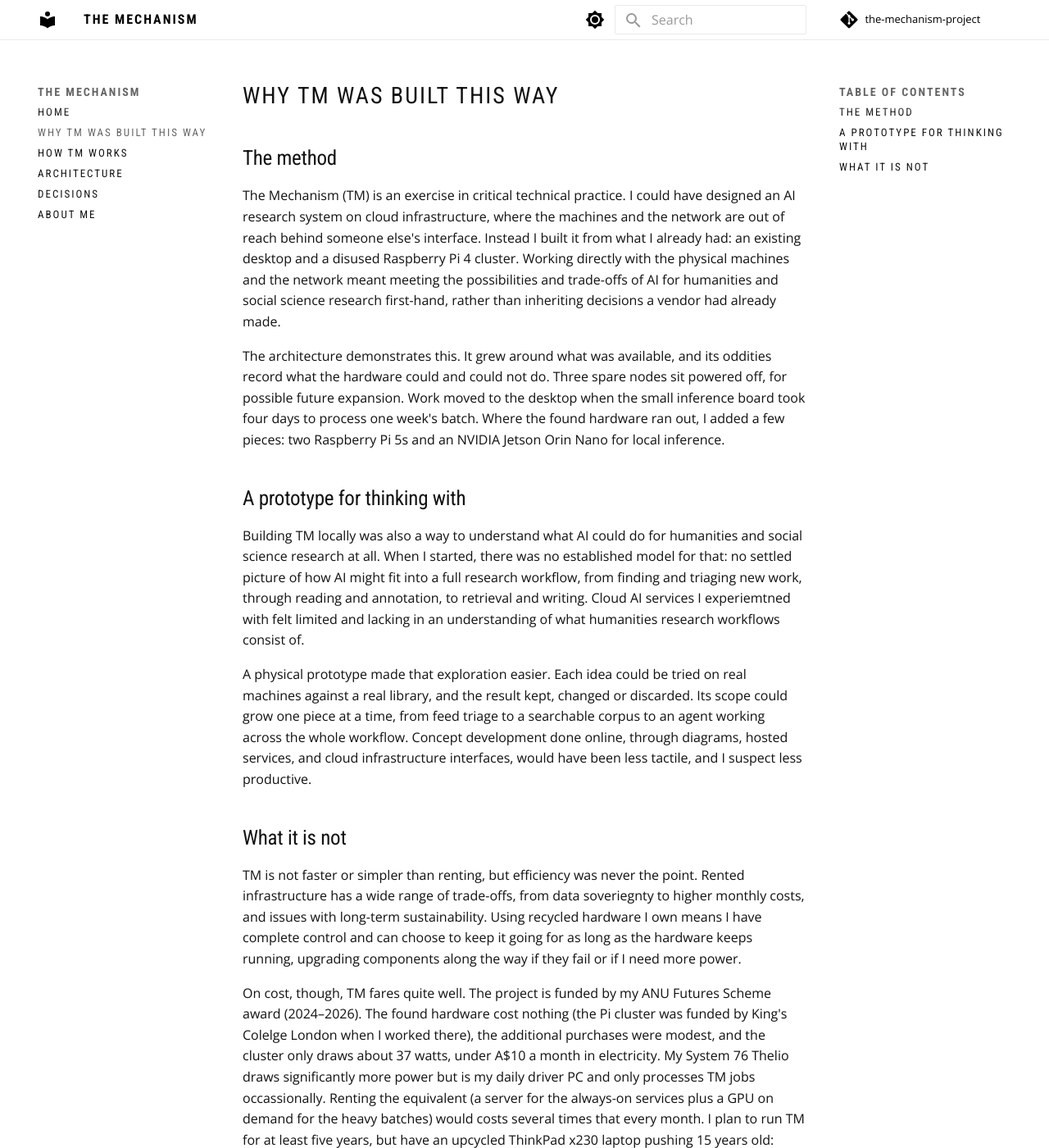
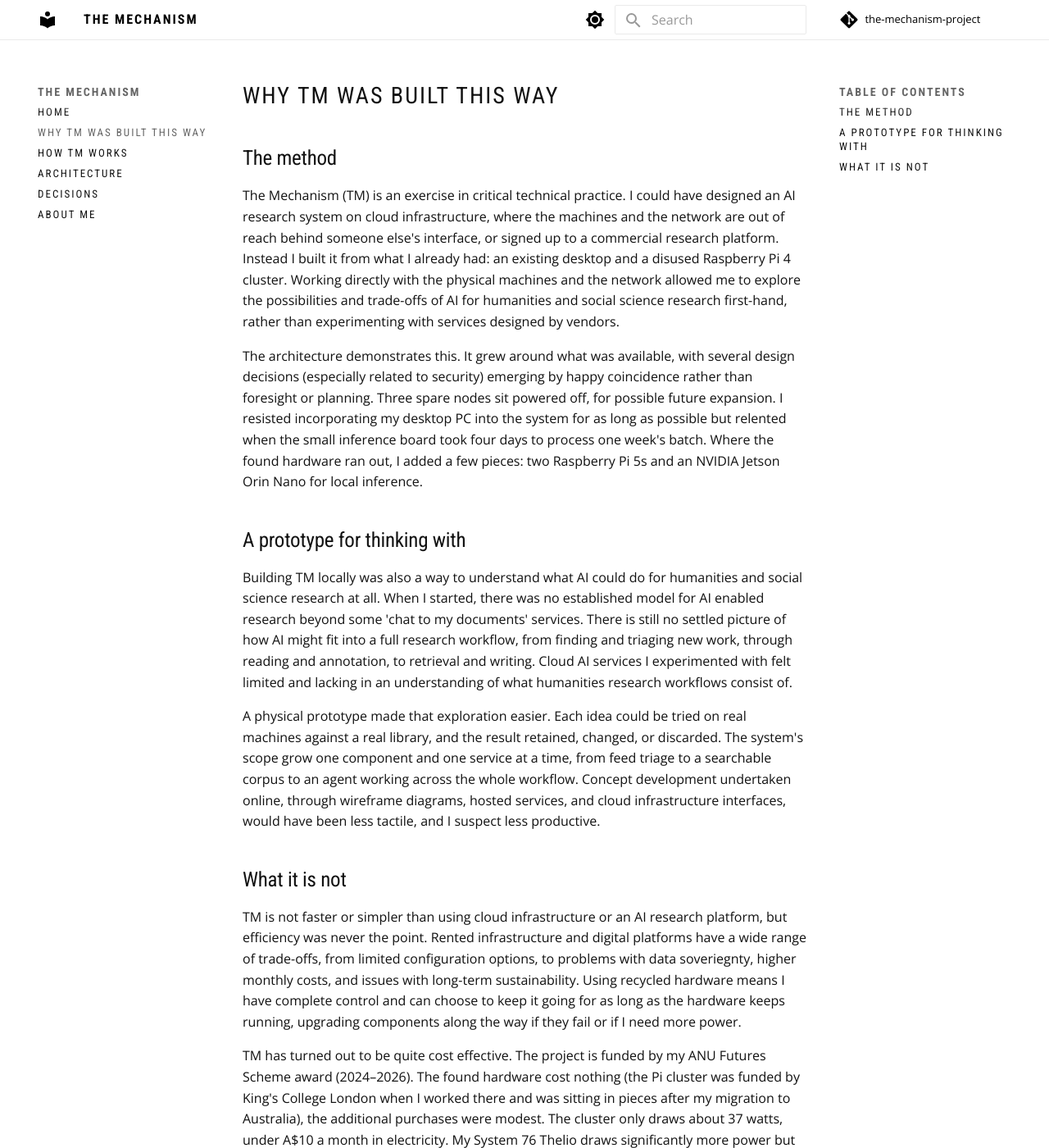
Before and after one commit to jamessmithies/the-mechanism-project, an MkDocs documentation site: the page built from docs/why.md, in a window 1280 px wide and 1400 px high. Shown: the whole window at 82% size. Built offline with MkDocs 1.6.1 and Material for MkDocs 9.7.7, drawn with Linux system fonts in a browser that asks for light colours; comment, search, counter and statistics services are not loaded; some of the changed text lies outside the part shown.

Commit message:
De-Claudification of text

```diff
--- a/docs/why.md
+++ b/docs/why.md
@@ -4,37 +4,31 @@
 
 The Mechanism (TM) is an exercise in critical technical practice. I could have designed an AI research
 system on cloud infrastructure, where the machines and the network are out of reach behind someone
-else's interface. Instead I built it from what I already had: an existing desktop and a disused
-Raspberry Pi 4 cluster. Working directly with the physical machines and the network meant meeting
-the possibilities and trade-offs of AI for humanities and social science research first-hand,
-rather than inheriting decisions a vendor had already made.
+else's interface, or signed up to a commercial research platform. Instead I built it from what I already had: an existing desktop and a disused
+Raspberry Pi 4 cluster. Working directly with the physical machines and the network allowed me to explore the possibilities and trade-offs of AI for humanities and social science research first-hand,
+rather than experimenting with services designed by vendors.
 
-The architecture demonstrates this. It grew around what was available, and its oddities record what the
-hardware could and could not do. Three spare nodes sit powered off, for possible future expansion. Work moved to the desktop when
-the small inference board took four days to process one week's batch. Where the found hardware ran
-out, I added a few pieces: two Raspberry Pi 5s and an NVIDIA Jetson Orin Nano for local inference.
+The architecture demonstrates this. It grew around what was available, with several design decisions (especially related to security) emerging by happy coincidence rather than foresight or planning. Three spare nodes sit powered off, for possible future expansion. I resisted incorporating my desktop PC into the system for as long as possible but relented when the small inference board took four days to process one week's batch. Where the found hardware ran out, I added a few pieces: two Raspberry Pi 5s and an NVIDIA Jetson Orin Nano for local inference.
 
 ## A prototype for thinking with
 
 Building TM locally was also a way to understand what AI could do for humanities and social science
-research at all. When I started, there was no established model for that: no settled picture of how
+research at all. When I started, there was no established model for AI enabled research beyond some 'chat to my documents' services. There is still no settled picture of how
 AI might fit into a full research workflow, from finding and triaging new work, through reading and
-annotation, to retrieval and writing. Cloud AI services I experiemtned with felt limited and lacking in an understanding of what humanities research workflows consist of.
+annotation, to retrieval and writing. Cloud AI services I experimented with felt limited and lacking in an understanding of what humanities research workflows consist of.
 
 A physical prototype made that exploration easier. Each idea could be tried on real machines against
-a real library, and the result kept, changed or discarded. Its scope could grow one piece at a time,
+a real library, and the result retained, changed, or discarded. The system's scope grow one component and one service at a time,
 from feed triage to a searchable corpus to an agent working across the whole workflow. Concept
-development done online, through diagrams, hosted services, and cloud infrastructure interfaces, would have
+development undertaken online, through wireframe diagrams, hosted services, and cloud infrastructure interfaces, would have
 been less tactile, and I suspect less productive.
 
 ## What it is not
 
-TM is not faster or simpler than renting, but efficiency was never the point. Rented infrastructure
-has a wide range of trade-offs, from data soveriegnty to higher monthly costs, and issues with long-term sustainability. Using recycled hardware I own means I have complete control and can choose to keep it going for as long as the hardware keeps running, upgrading components along the way if they fail or if I need more power.
+TM is not faster or simpler than using cloud infrastructure or an AI research platform, but efficiency was never the point. Rented infrastructure and digital platforms have a wide range of trade-offs, from limited configuration options, to problems with data soveriegnty, higher monthly costs, and issues with long-term sustainability. Using recycled hardware means I have complete control and can choose to keep it going for as long as the hardware keeps running, upgrading components along the way if they fail or if I need more power.
 
-On cost, though, TM fares quite well. The project is funded by my ANU Futures
-Scheme award (2024–2026). The found hardware cost nothing (the Pi cluster was funded by King's Colelge London when I worked there), the additional purchases were modest, and the
-cluster only draws about 37 watts, under A$10 a month in electricity. My System 76 Thelio draws significantly more power but is my daily driver PC and only processes TM jobs occassionally.
+TM has turned out to be quite cost effective. The project is funded by my ANU Futures
+Scheme award (2024–2026). The found hardware cost nothing (the Pi cluster was funded by King's College London when I worked there and was sitting in pieces after my migration to Australia), the additional purchases were modest. The cluster only draws about 37 watts, under A$10 a month in electricity. My System 76 Thelio draws significantly more power but is my daily driver PC and only processes TM jobs occassionally.
 Renting the equivalent (a server for the always-on services plus a GPU on demand for the heavy
 batches) would costs several times that every month. I plan to run TM for at least five years, but have an upcycled ThinkPad x230 laptop pushing 15 years old: pushing hardware beyond its shelf-life is a personal hobby.
 Spread over five years, the purchases, the electricity, and an allowance for replacement parts amount to
```
